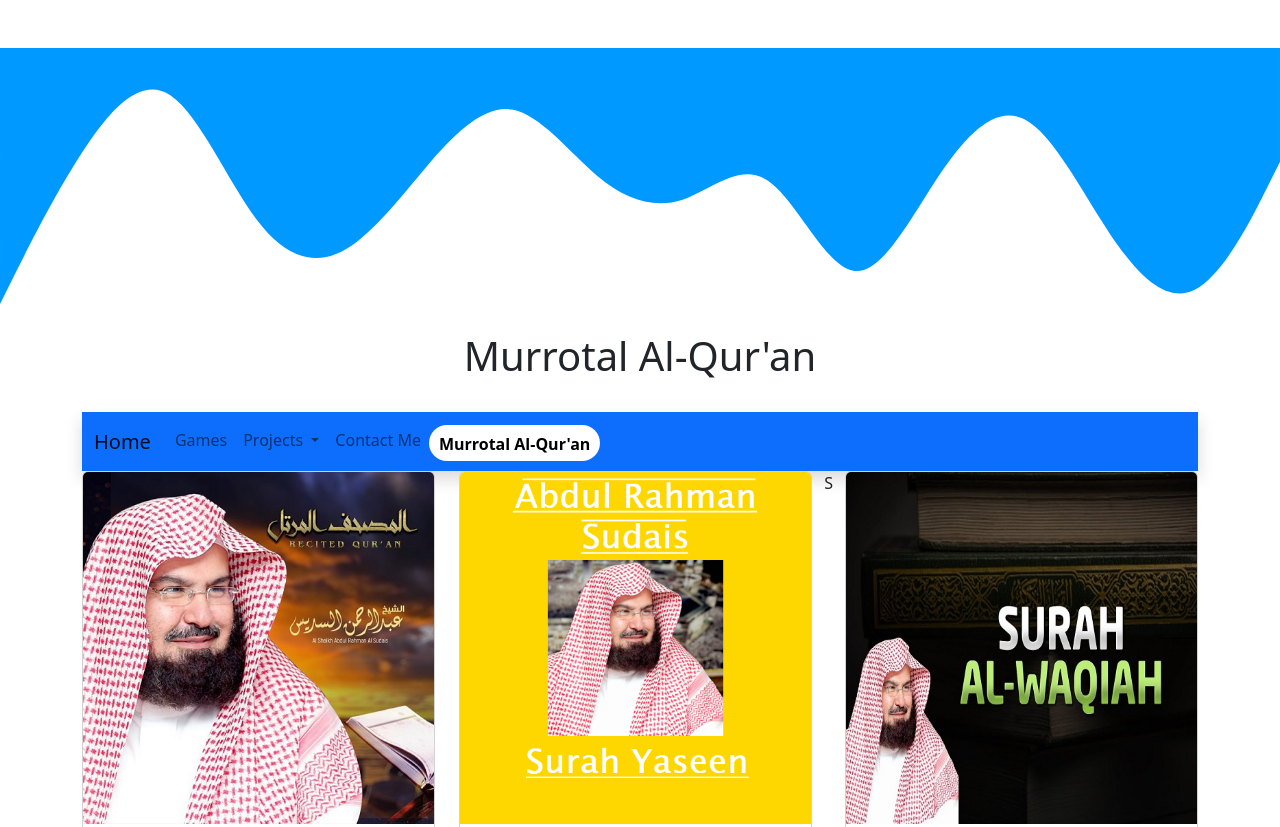
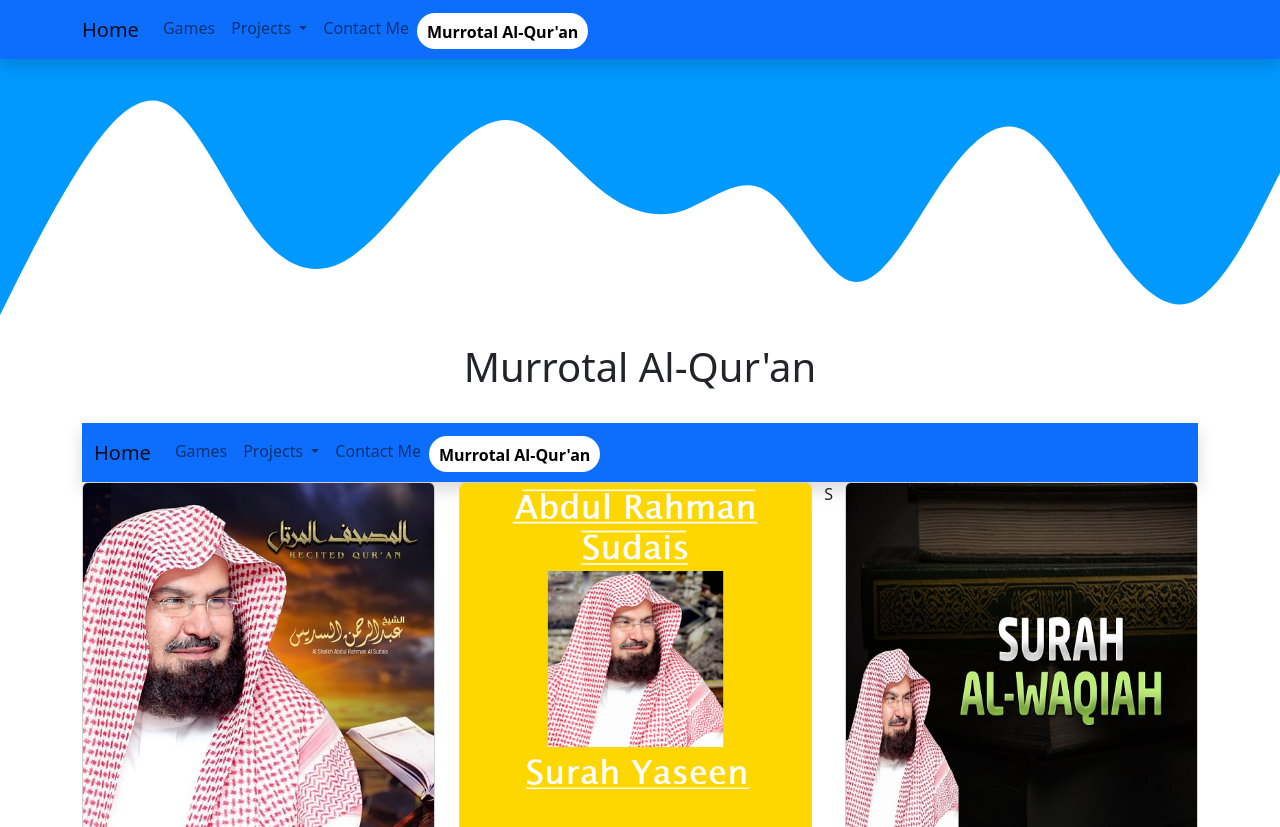
Before and after one commit to ahmadsyaifuddin-99/project-0B.github.io, a plain HTML site: page alquran.html in a window 1280 px wide. Shown: the top 827 px of the page. Drawn offline with nearby package versions, Linux system fonts and the light colour scheme.

Commit message:
Update alquran.html

```diff
--- a/alquran.html
+++ b/alquran.html
@@ -14,7 +14,39 @@
     <link rel="stylesheet" type="text/css" href="styleB.css">
 
 </head>
-<body class="mt-5">
+<body>
+<nav class="navbar navbar-expand-lg navbar-light bg-primary shadow">
+  <div class="container">
+    <a id="indexX4" class="navbar-brand" href="index.html">Home</a>
+    <button class="navbar-toggler" type="button" data-bs-toggle="collapse" data-bs-target="#navbarNav" aria-controls="navbarNav" aria-expanded="false" aria-label="Toggle navigation">
+      <span class="navbar-toggler-icon"></span>
+    </button>
+    <div class="collapse navbar-collapse" id="navbarNav">
+      <ul class="navbar-nav">
+        <li class="nav-item">
+          <a id="gamesX4" class="nav-link" aria-current="page" href="games.html">Games</a>
+        </li>
+        <li class="nav-item dropdown">
+          <a id="projectsX4" class="nav-link dropdown-toggle" href="#" id="navbarDropdown" role="button" data-bs-toggle="dropdown" aria-expanded="false">
+            Projects
+          </a>
+          <ul class="dropdown-menu" aria-labelledby="navbarDropdown">
+            <li><a class="dropdown-item" href="itpage.html">Information Technology</a></li>
+            <li><a class="dropdown-item" href="#">Sains</a></li>
+            <li><hr class="dropdown-divider"></li>
+            <li><a class="dropdown-item" href="#">Medical</a></li>
+          </ul>
+        </li>
+        <li class="nav-item">
+          <a id="contactX4" class="nav-link" href="contact.html">Contact Me</a>
+        </li>
+        <li class="nav-item">
+          <a id="alquran" class="nav-link" href="alquran.html">Murrotal Al-Qur'an</a>
+        </li>
+      </ul>
+    </div>
+  </div>
+</nav>
 
   <!-- Surah Ad-Dhuha AutoPlayLoop On Click Body Html-->
  <div id="audio-player-container">
```
